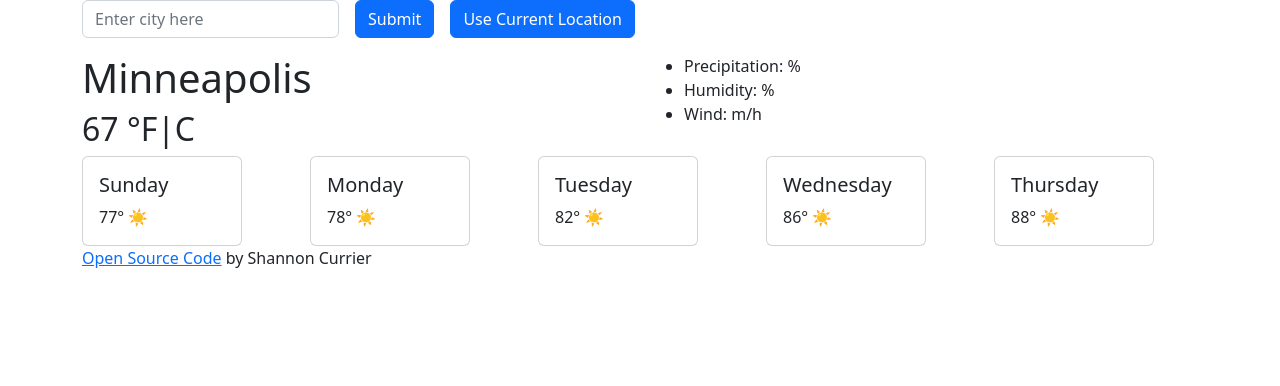
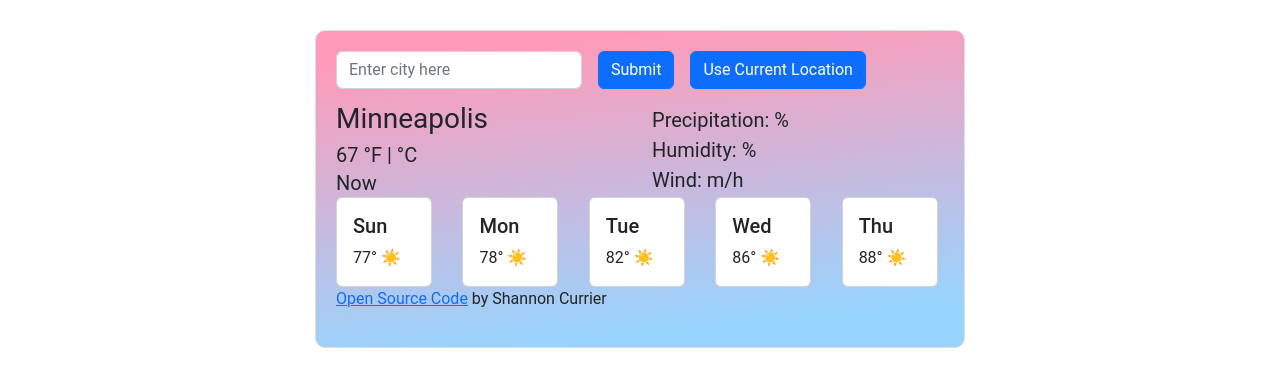
Before and after one commit to curr0323/weather-app, a plain HTML site: page index.html in a window 1280 px wide. Drawn offline with nearby package versions, Linux system fonts and the light colour scheme.

Commit message:
Styled main elements

```diff
--- a/index.html
+++ b/index.html
@@ -10,7 +10,6 @@
       integrity="sha384-gH2yIJqKdNHPEq0n4Mqa/HGKIhSkIHeL5AyhkYV8i59U5AR6csBvApHHNl/vI1Bx"
       crossorigin="anonymous"
     />
-    <link href="src/styles.css/" rel="stylesheet" type="text/css" />
     <script
       src="https://cdn.jsdelivr.net/npm/bootstrap@5.2.0/dist/js/bootstrap.bundle.min.js"
       integrity="sha384-A3rJD856KowSb7dwlZdYEkO39Gagi7vIsF0jrRAoQmDKKtQBHUuLZ9AsSv4jD4Xa"
@@ -18,11 +17,13 @@
     ></script>
     <script src="https://unpkg.com/axios/dist/axios.min.js"></script>
     <script src="src/index.js"></script>
+    <link href="src/styles.css" rel="stylesheet" type="text/css" />
     <title>Wireframe</title>
   </head>
   <body>
     <div class="container">
-      <div class="" weather-app-wrapper>
+      <div class="weather-app-wrapper">
+        <div class="weather-app">
           <form class="row g-3" id="city-search">
             <div class="col-auto">
               <label for="inputCity" class="visually-hidden">City</label>
@@ -43,7 +44,11 @@
               </button>
             </div>
             <div class="col-auto">
-            <button type="submit" class="btn btn-primary mb-3" id="current-loc">
+              <button
+                type="submit"
+                class="btn btn-primary mb-3"
+                id="current-loc"
+              >
                 Use Current Location
               </button>
             </div>
@@ -52,8 +57,8 @@
           <div class="row">
             <div class="col-6">
               <h1 id="current-city">Minneapolis</h1>
-            <h2 id="current-temp">67 <span class="units">°F|C</span></h2>
-            <h3 id="current-time"></h3>
+              <h2 id="current-temp">67 <span class="units">°F | °C</span></h2>
+              <h3 id="current-time">Now</h3>
             </div>
 
             <div class="col-6">
@@ -67,51 +72,54 @@
 
           <div class="row">
             <div class="col">
-            <div class="card" style="width: 10rem">
+              <div class="card" style="width: 6rem">
                 <div class="card-body">
-                <h5 class="card-title">Sunday</h5>
+                  <h5 class="card-title">Sun</h5>
                   <p class="card-text">77° ☀️</p>
                 </div>
               </div>
             </div>
             <div class="col">
-            <div class="card" style="width: 10rem">
+              <div class="card" style="width: 6rem">
                 <div class="card-body">
-                <h5 class="card-title">Monday</h5>
+                  <h5 class="card-title">Mon</h5>
                   <p class="card-text">78° ☀️</p>
                 </div>
               </div>
             </div>
             <div class="col">
-            <div class="card" style="width: 10rem">
+              <div class="card" style="width: 6rem">
                 <div class="card-body">
-                <h5 class="card-title">Tuesday</h5>
+                  <h5 class="card-title">Tue</h5>
                   <p class="card-text">82° ☀️</p>
                 </div>
               </div>
             </div>
             <div class="col">
-            <div class="card" style="width: 10rem">
+              <div class="card" style="width: 6rem">
                 <div class="card-body">
-                <h5 class="card-title">Wednesday</h5>
+                  <h5 class="card-title">Wed</h5>
                   <p class="card-text">86° ☀️</p>
                 </div>
               </div>
             </div>
             <div class="col">
-            <div class="card" style="width: 10rem">
+              <div class="card" style="width: 6rem">
                 <div class="card-body">
-                <h5 class="card-title">Thursday</h5>
+                  <h5 class="card-title">Thu</h5>
                   <p class="card-text">88° ☀️</p>
                 </div>
               </div>
             </div>
           </div>
           <p>
-          <a href="https://github.com/curr0323/weather-app">Open Source Code</a>
+            <a href="https://github.com/curr0323/weather-app"
+              >Open Source Code</a
+            >
             by Shannon Currier
           </p>
         </div>
       </div>
+    </div>
   </body>
 </html>
--- a/src/styles.css
+++ b/src/styles.css
@@ -1,4 +1,54 @@
-.container {
+body {
+  font-family: Roboto, sans-serif;
+}
+
+.weather-app-wrapper {
   display: block;
-  margin: 20px auto;
+  margin: 30px auto;
+  padding: 20px;
+  max-width: 650px;
+  border: 1px solid #dadde1;
+  border-radius: 10px;
+  background: linear-gradient(
+    354.2deg,
+    rgb(151, 213, 255) 11.2%,
+    rgb(255, 155, 185) 91.1%
+  );
 }
+
+h1 {
+  font-size: 28px;
+  font-weight: 400;
+  line-height: 28px;
+}
+
+h2 {
+  font-size: 20px;
+  font-weight: 400;
+  line-height: 28px;
+  margin-bottom: 0;
+}
+
+h3 {
+  font-size: 20px;
+  font-weight: 400;
+  line-height: 28px;
+  margin-bottom: 0;
+}
+
+ul {
+  margin: 0;
+  padding: 0;
+}
+
+li {
+  list-style: none;
+  margin: 0;
+  padding: 0;
+  font-size: 20px;
+  font-weight: 400;
+}
+
+li:first-letter {
+  text-transform: capitalize;
+}
```
Lines whose indentation alone changed are shown as unchanged.
